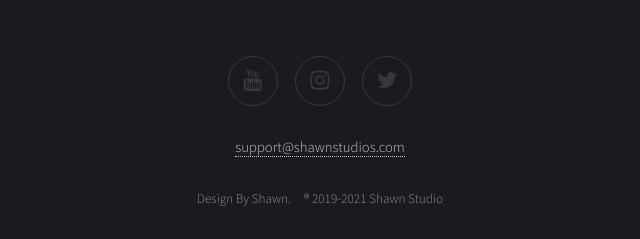
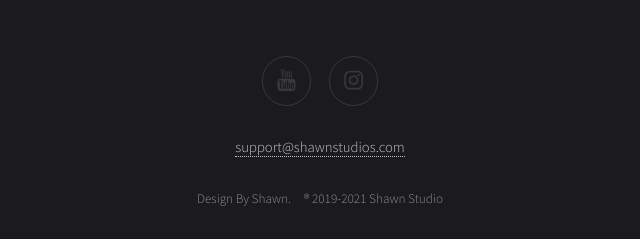
Before and after one commit to shawnyangcy/Portfolios, a plain HTML site: page index.html in a window 1280 px wide. Shown: the part 816-1055 px from the top of the page, 320-960 px from the left. Drawn offline with Linux system fonts and the light colour scheme.

Commit message:
Update index.html

```diff
--- a/index.html
+++ b/index.html
@@ -44,7 +44,6 @@
 						<ul class="icons">
 							<li><a href="https://www.youtube.com/channel/UCmE8kMKj5TwaKZjkN5yqiKQ?" target="_blank" class="icon fa-youtube"><span class="label">Youtube</span></a></li>
 							<li><a href="https://www.instagram.com/shawnstudiotech/"target="_blank" class="icon fa-instagram"><span class="label">Instagram</span></a></li>
-							<li><a href="https://twitter.com/shawnstudiotech"target="_blank" class="icon fa-twitter"><span class="label">Twitter</span></a></li>
 						</ul>
 						<p><a href="mailto:support@shawnstudios.com">support@shawnstudios.com</a></p>
 
```
